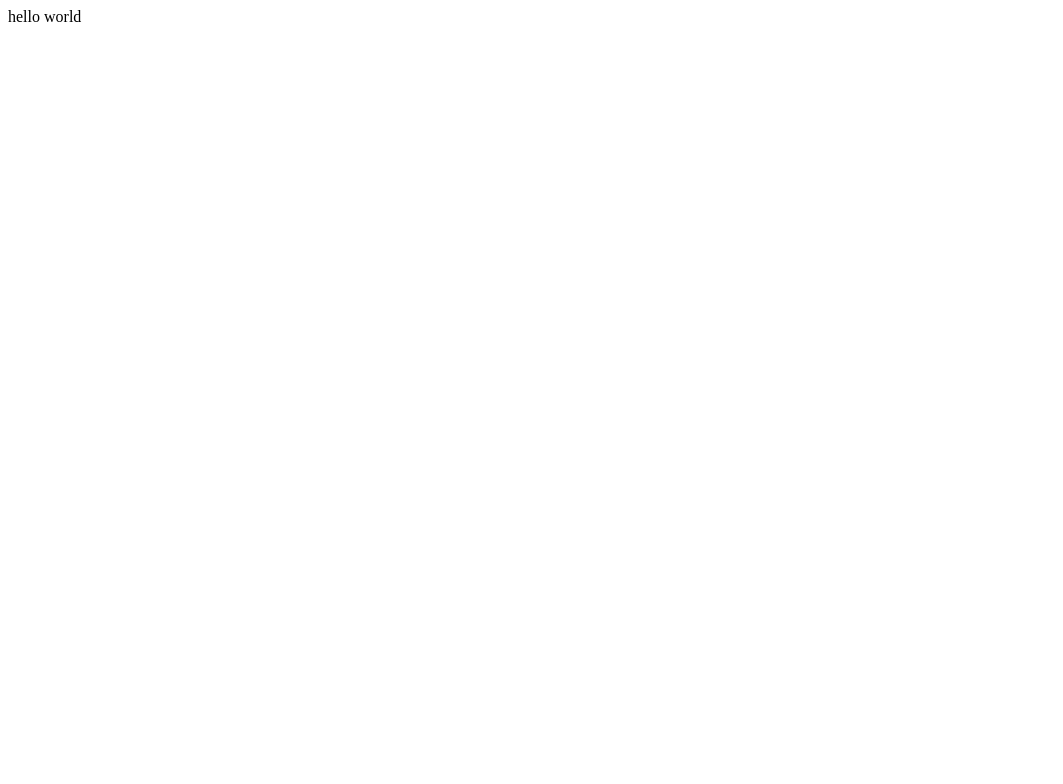
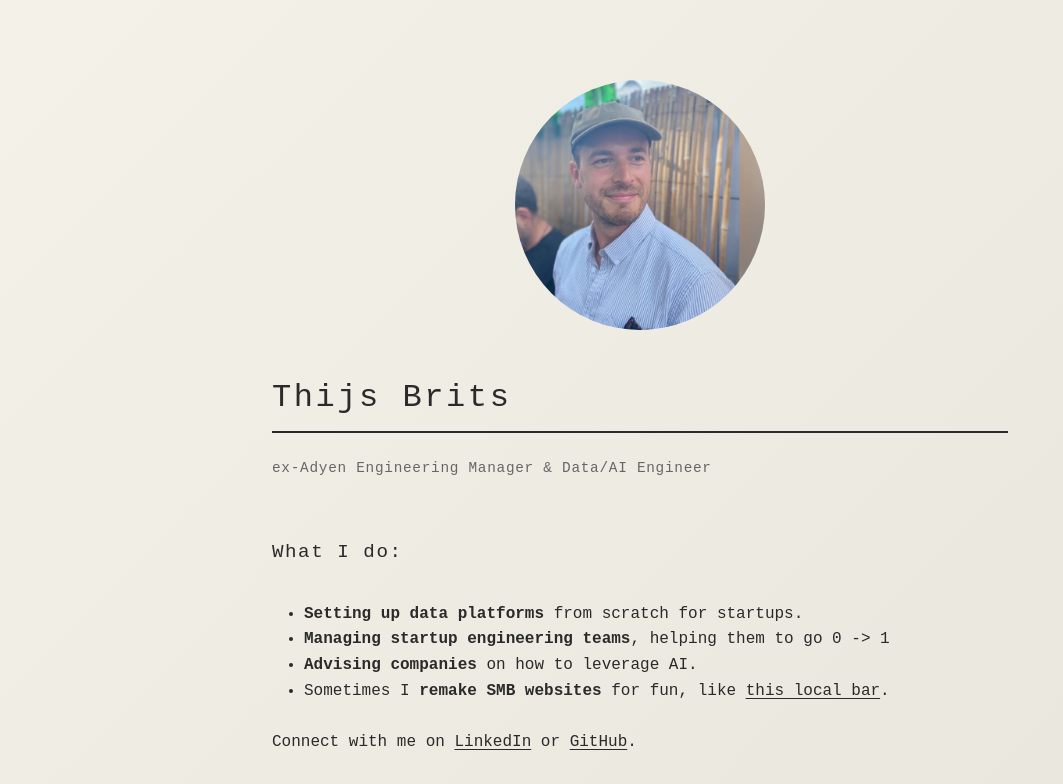
Before and after one commit to thijsbrits/pages, a plain HTML site: page website/index.html in a window 1280 px wide. Shown: the whole page, without its empty margins (0-1063 px from the left). Drawn offline with Linux system fonts and the light colour scheme.

Commit message:
Replace placeholder text with complete HTML structure for personal website, including styling and content. Add profile picture asset.

```diff
--- a/website/index.html
+++ b/website/index.html
@@ -1 +1,137 @@
-hello world
+<!DOCTYPE html>
+<html lang="en">
+<head>
+    <meta charset="UTF-8">
+    <meta name="viewport" content="width=device-width, initial-scale=1.0">
+    <title>Thijs Brits</title>
+    <style>
+        * {
+            margin: 0;
+            padding: 0;
+            box-sizing: border-box;
+        }
+
+        body {
+            font-family: 'Courier New', Courier, monospace;
+            background: linear-gradient(135deg, #f4f1e8 0%, #e8e5dc 100%);
+            color: #2a2a2a;
+            line-height: 1.6;
+            padding: 2rem;
+            min-height: 100vh;
+        }
+
+        .container {
+            max-width: 800px;
+            margin: 0 auto;
+            /* background: #fefdfb; */
+            padding: 3rem 2rem;
+            /* box-shadow: 0 4px 12px rgba(0,0,0,0.08);
+            border-radius: 2px; */
+        }
+
+        .profile {
+            text-align: center;
+            margin-bottom: 2rem;
+        }
+
+        .profile img {
+            width: 250px;
+            height: 250px;
+            border-radius: 50%;
+            /* border: 3px solid #2a2a2a; */
+            object-fit: cover;
+            transition: transform 0.3s ease;
+        }
+
+        .profile img:hover {
+            transform: scale(1.05);
+        }
+
+        h1 {
+            font-size: 2rem;
+            font-weight: normal;
+            margin-bottom: 1.5rem;
+            border-bottom: 2px solid #2a2a2a;
+            padding-bottom: 0.5rem;
+            letter-spacing: 0.08em;
+        }
+        h3 {
+            font-size: 1.2rem;
+            font-weight: normal;
+            margin-bottom: 0.5rem;
+            letter-spacing: 0.08em;
+        }
+
+        p {
+            margin-bottom: 1rem;
+            text-align: justify;
+        }
+
+        a {
+            color: #2a2a2a;
+            text-decoration: underline;
+            transition: all 0.2s ease;
+            text-decoration-thickness: 1px;
+            text-underline-offset: 3px;
+        }
+
+        a:hover {
+            background: #2a2a2a;
+            color: #fefdfb;
+            padding: 2px 6px;
+            text-decoration: none;
+        }
+
+        .date {
+            font-size: 0.9rem;
+            color: #666;
+            margin-bottom: 2rem;
+            letter-spacing: 0.05em;
+        }
+
+        ul {
+            margin-left: 2rem;
+        }
+    </style>
+</head>
+<body>
+    <div class="container">
+        <div class="profile">
+            <img src="img/profile_picture_thijs.jpg" alt="Profile Picture">
+        </div>
+
+        <h1>Thijs Brits</h1>
+        <div class="date">ex-Adyen Engineering Manager & Data/AI Engineer</div>
+
+        <br>
+        <h3>
+            What I do:
+        </h3>
+        <br>
+
+        <ul>
+            <li>
+                <strong>Setting up data platforms</strong> from scratch for startups.
+            </li>
+
+            <li>
+                <strong>Managing startup engineering teams</strong>, helping them to go 0 -> 1
+            </li>
+
+            <li>
+                <strong>Advising companies</strong> on how to leverage AI.
+            </li>
+
+            <li>
+                Sometimes I <strong>remake SMB websites</strong> for fun, like
+                <a href="bar-aan-de-kade.html">this local bar</a>.
+            </li>
+        </ul>
+        <br>
+
+    <p>
+        Connect with me on <a href="https://www.linkedin.com/in/thijsbrits/" target="_blank">LinkedIn</a> or <a href="https://github.com/thijsbrits" target="_blank">GitHub</a>.
+    </p>
+    </div>
+</body>
+</html>
```
Also changed, not shown: website/img/profile_picture_thijs.JPG (added).
